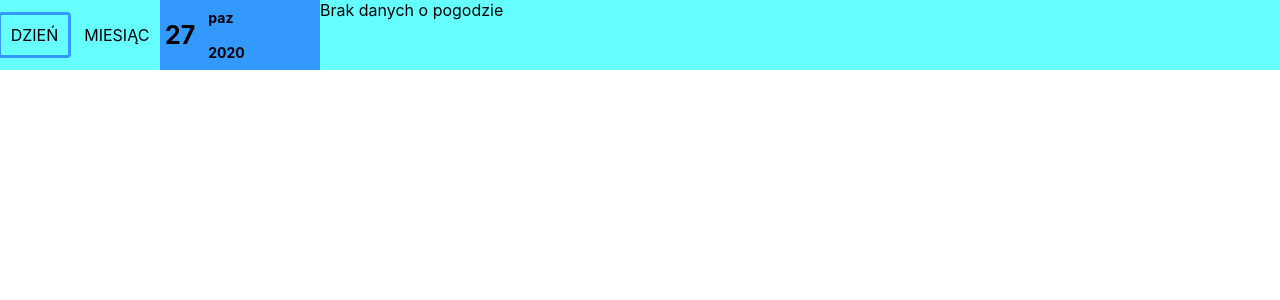
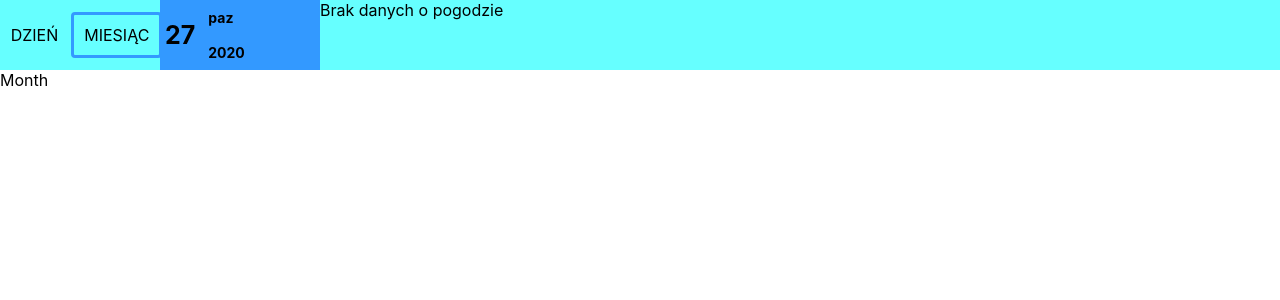
Before and after one commit to kswiatek/calendar, a React (Create React App) app: page / in a window 1280 px wide. Shown: the top 300 px of the page. Built offline with nearby package versions, Linux system fonts and the light colour scheme; no server answers.

Commit message:
basic-redux-setup

```diff
--- a/package.json
+++ b/package.json
@@ -11,7 +11,9 @@
     "axios": "^0.19.2",
     "react": "^16.13.1",
     "react-dom": "^16.13.1",
+    "react-redux": "^7.2.1",
     "react-scripts": "3.4.1",
+    "redux": "^4.0.5",
     "styled-components": "^5.1.1"
   },
   "scripts": {
--- a/src/App.js
+++ b/src/App.js
@@ -1,13 +1,24 @@
-import React from 'react'
+import React, { useState } from 'react'
+import { connect } from 'react-redux'
 
 import Header from 'components/Header/Header'
+import Month from 'components/Month/Month'
+import Day from 'components/Day/Day'
 
-function App() {
+const App = ({mode}) => {
+  // const [mode, setMode] = useState('month')
+
+// console.log('app props', props)
   return (
-    <div>
-      <Header></Header>
-    </div>
+    <>
+      <Header />
+      {mode === 'day' && <Day />}
+      {mode === 'month' && <Month />}
+    </>
   )
 }
 
-export default App
+const mapStateToProps = state => ({mode: state.mode})
+
+export default connect(mapStateToProps)(App)
+// export default App
--- a/src/components/DayMonthSwitch/DayMonthSwitch.js
+++ b/src/components/DayMonthSwitch/DayMonthSwitch.js
@@ -1,14 +1,23 @@
 import React from 'react';
+import { connect } from 'react-redux'
+import { useDispatch } from 'react-redux'
 
+import { toggleMode } from 'redux/actions'
 import { Container, Item } from './DayMonthSwitch.styled'
 
-const DayMonthSwitch = ({ toggleDayMonth }) => {
+const DayMonthSwitch = ({ mode }) => {
+  const dispatch = useDispatch()
+
+  console.log(mode, dispatch)
+
   return (
-    <Container onClick={toggleDayMonth}>
-      <Item selected>dzień</Item>
-      <Item>miesiąc</Item>
+    <Container onClick={() => dispatch(toggleMode())}>
+      <Item selected={mode === 'day'}>dzień</Item>
+      <Item selected={mode === 'month'}>miesiąc</Item>
     </Container>
   )
 }
 
-export default DayMonthSwitch
+const mapStateToProps = state => ({mode: state.mode})
+
+export default connect(mapStateToProps)(DayMonthSwitch)
--- a/src/index.js
+++ b/src/index.js
@@ -1,7 +1,12 @@
 import React from 'react'
 import ReactDOM from 'react-dom'
+import { Provider } from 'react-redux'
+import { createStore } from 'redux'
 
+import reducer from 'redux/reducer'
 import './index.css'
 import App from './App'
 
-ReactDOM.render(<App />, document.getElementById('root'))
+const store = createStore(reducer)
+
+ReactDOM.render(<Provider store={store}><App /></Provider>, document.getElementById('root'))
--- /dev/null
+++ b/src/redux/actionTypes.js
@@ -0,0 +1,3 @@
+export const actionTypes = {
+  TOGGLE_MODE: 'TOGGLE_MODE'
+}
--- /dev/null
+++ b/src/redux/actions.js
@@ -0,0 +1,3 @@
+import { actionTypes } from 'redux/actionTypes'
+
+export const toggleMode = () => ({ type: actionTypes.TOGGLE_MODE })
--- /dev/null
+++ b/src/redux/reducer.js
@@ -0,0 +1,16 @@
+import { actionTypes } from 'redux/actionTypes'
+
+const initialState = {
+  mode: 'month'
+}
+
+const reducer = (state = initialState, action) => {
+  switch (action.type) {
+    case actionTypes.TOGGLE_MODE:
+      return { mode: state.mode === 'day' ? 'month' : 'day' }
+    default:
+      return state
+  }
+}
+
+export default reducer
```
Also changed, not shown: 1 other file (tests, documents, lock files or other folders).
